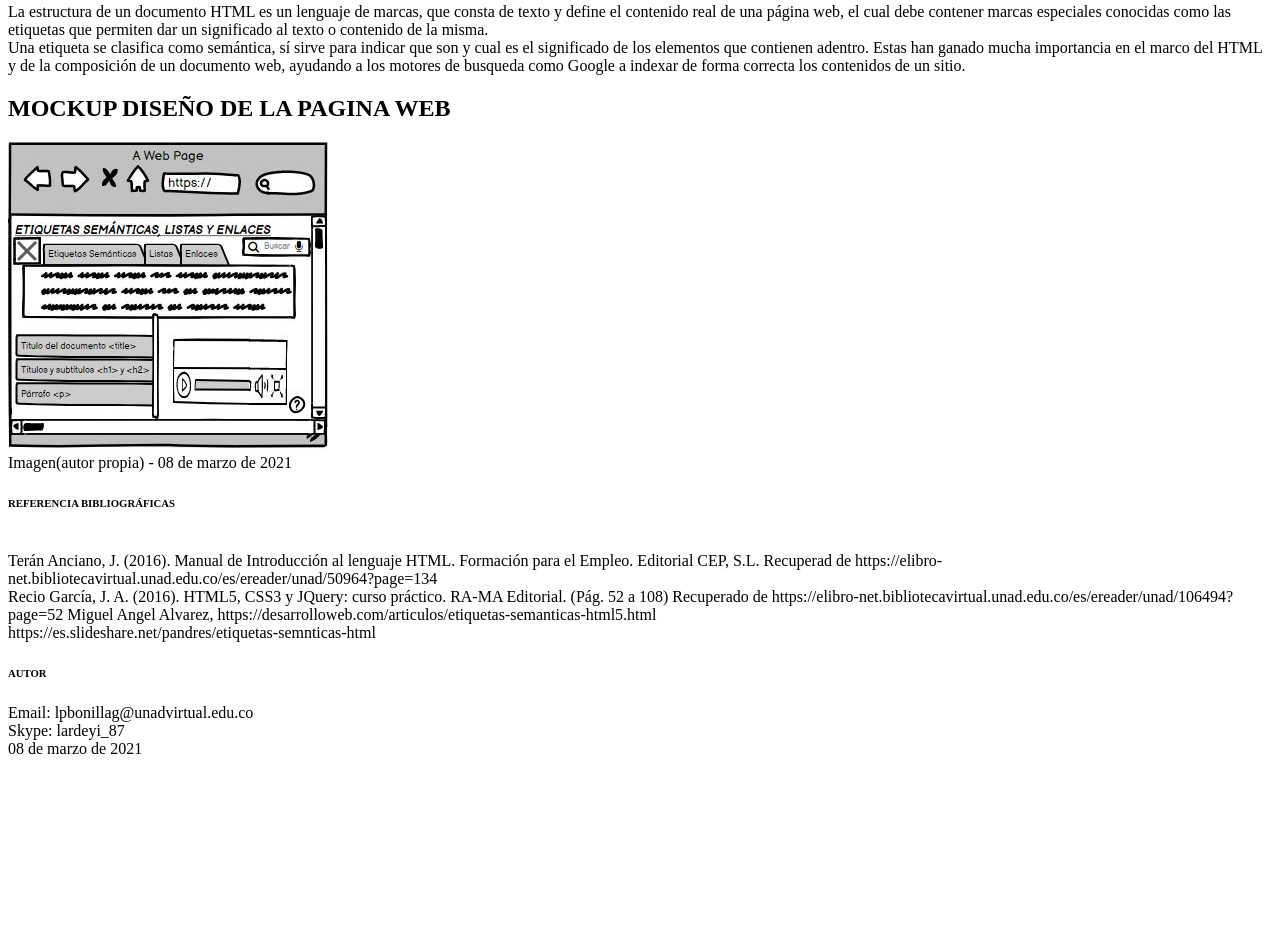
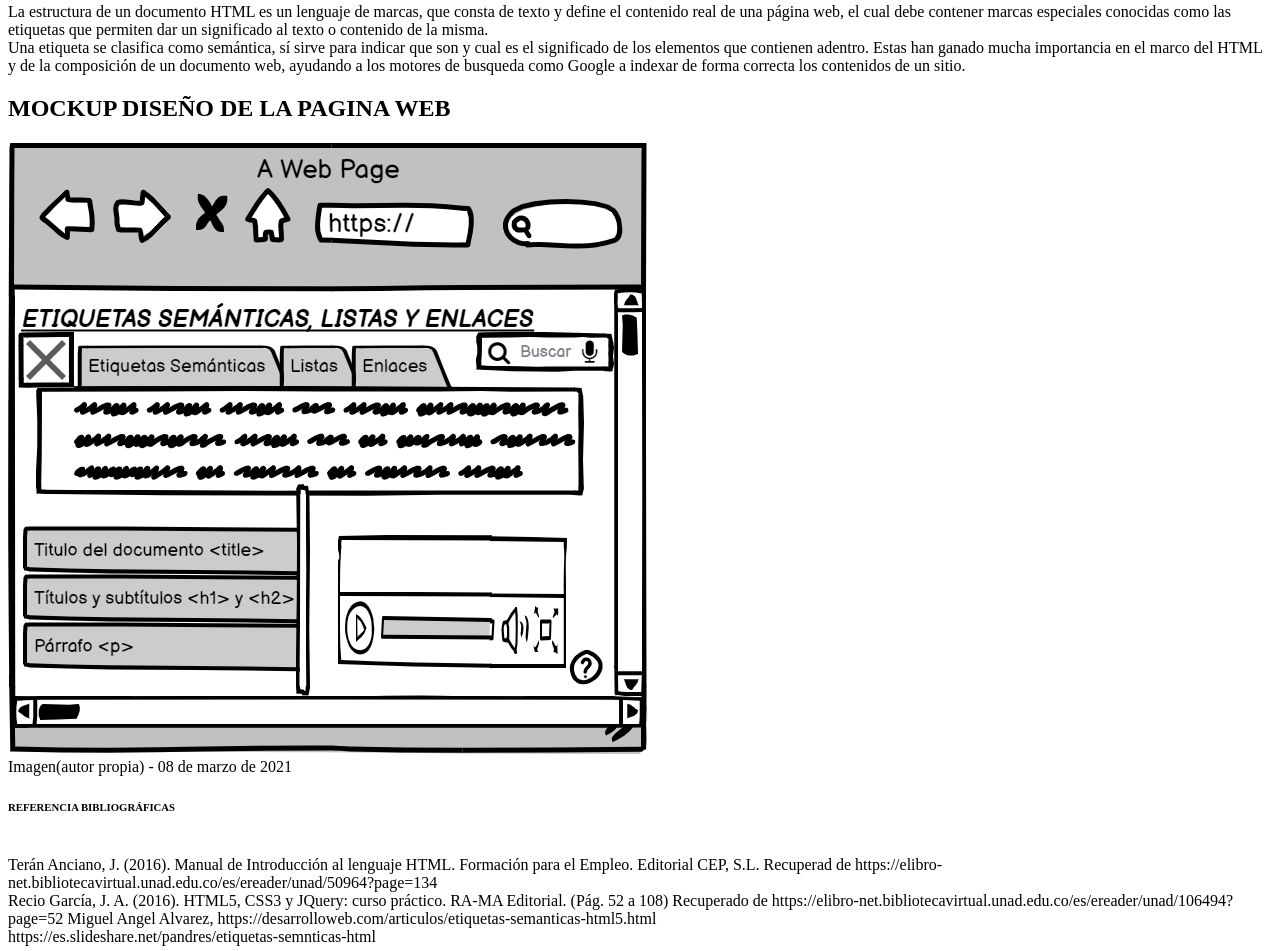
Before and after one commit to GinnaP/DSW-LardeyiBonilla, a plain HTML site: page FASE 2/desing.html in a window 1280 px wide. Shown: the part 769-1720 px from the top of the page. Before the commit the page ends 1535 px from the top, so only its background shows below. Drawn offline with Linux system fonts and the light colour scheme.

Commit message:
actualizacion 6
fotografia mockup

```diff
--- a/FASE 2/desing.html
+++ b/FASE 2/desing.html
@@ -56,7 +56,7 @@
         <h2>
             MOCKUP DISEÑO DE LA PAGINA WEB
         </h2>
-        <img src="Imagenes/Mockup1.jpg" alt="Diseño de la Pagina"> <br>
+        <img src="Imagenes/Mockup.png" alt="Diseño de la Pagina"> <br>
         Imagen(autor propia) - 08 de marzo de 2021
         <br>
         <h6>REFERENCIA BIBLIOGRÁFICAS</h6>
```
Also changed, not shown: FASE 2/Imagenes/mockup.png (added).
